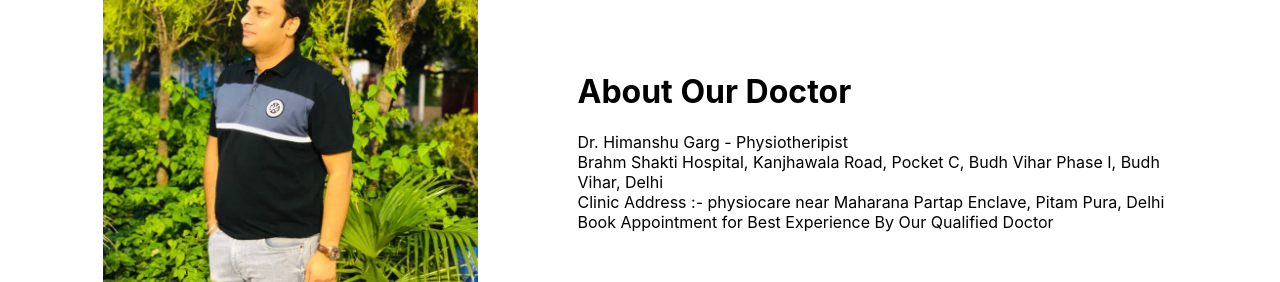
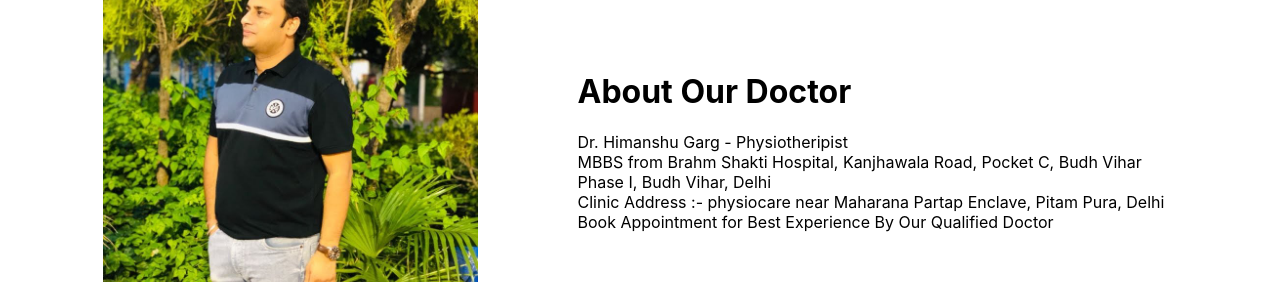
Before and after one commit to atharvgarg2010/Physio, a React (Create React App) app: page / in a window 1280 px wide. Shown: the part 860-1142 px from the top of the page. Built offline with nearby package versions, Linux system fonts and the light colour scheme; a web font is replaced by a local one.

Commit message:
Update About.jsx

```diff
--- a/src/components/About.jsx
+++ b/src/components/About.jsx
@@ -9,7 +9,7 @@ function About() {
       <img src={DrR} alt={DrR}/>
       <div className='Content'>
         <h1>About Our Doctor</h1>
-        <p>Dr. Himanshu Garg - Physiotheripist <br/> Brahm Shakti Hospital, Kanjhawala Road, Pocket C, Budh Vihar Phase I, Budh Vihar, Delhi <br/>
+        <p>Dr. Himanshu Garg - Physiotheripist <br/> MBBS from Brahm Shakti Hospital, Kanjhawala Road, Pocket C, Budh Vihar Phase I, Budh Vihar, Delhi <br/>
         Clinic Address :- physiocare near Maharana Partap Enclave, Pitam Pura, Delhi <br/>Book Appointment for Best Experience By Our Qualified Doctor</p>
     </div>
     </div>
```
